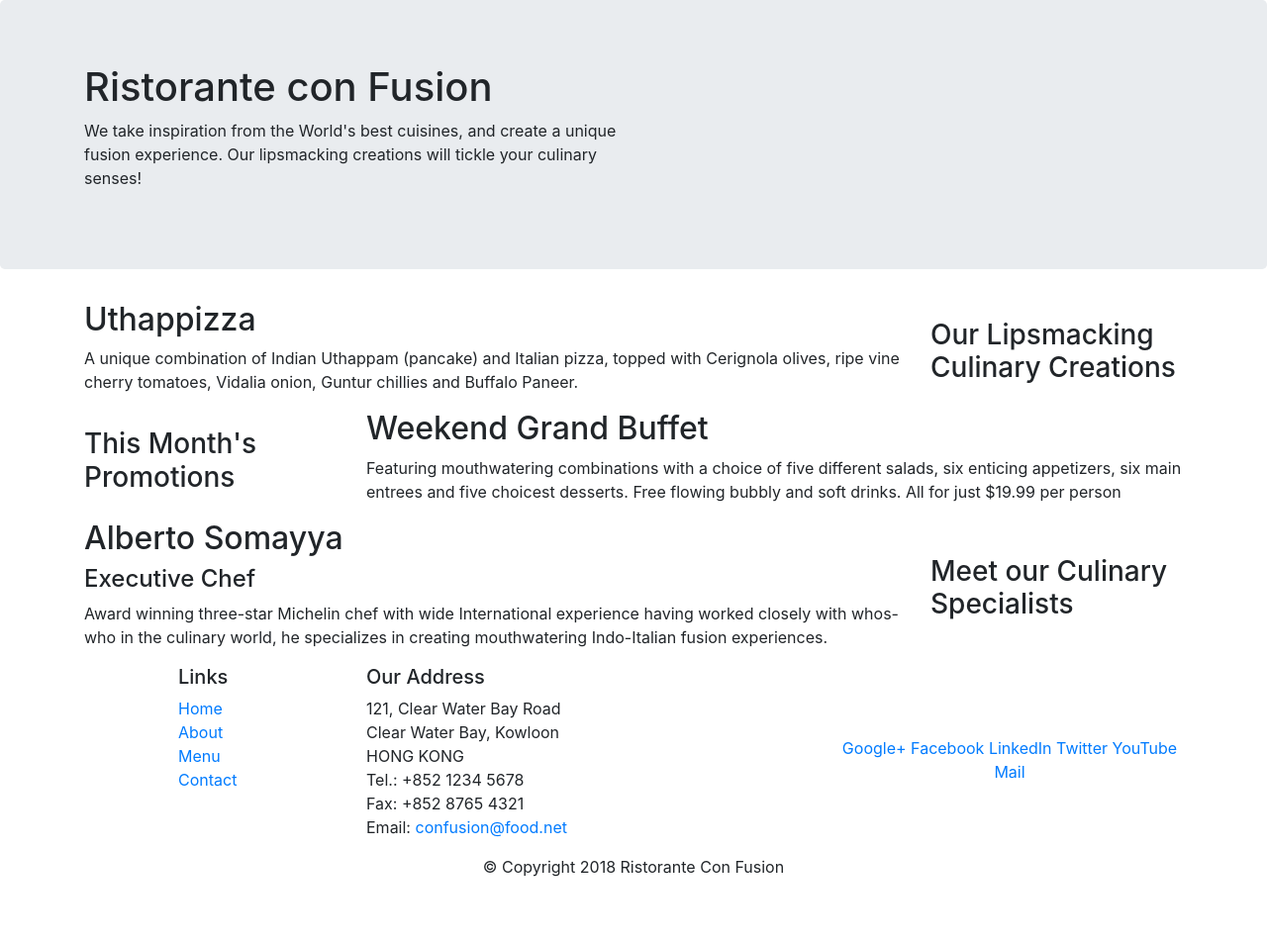
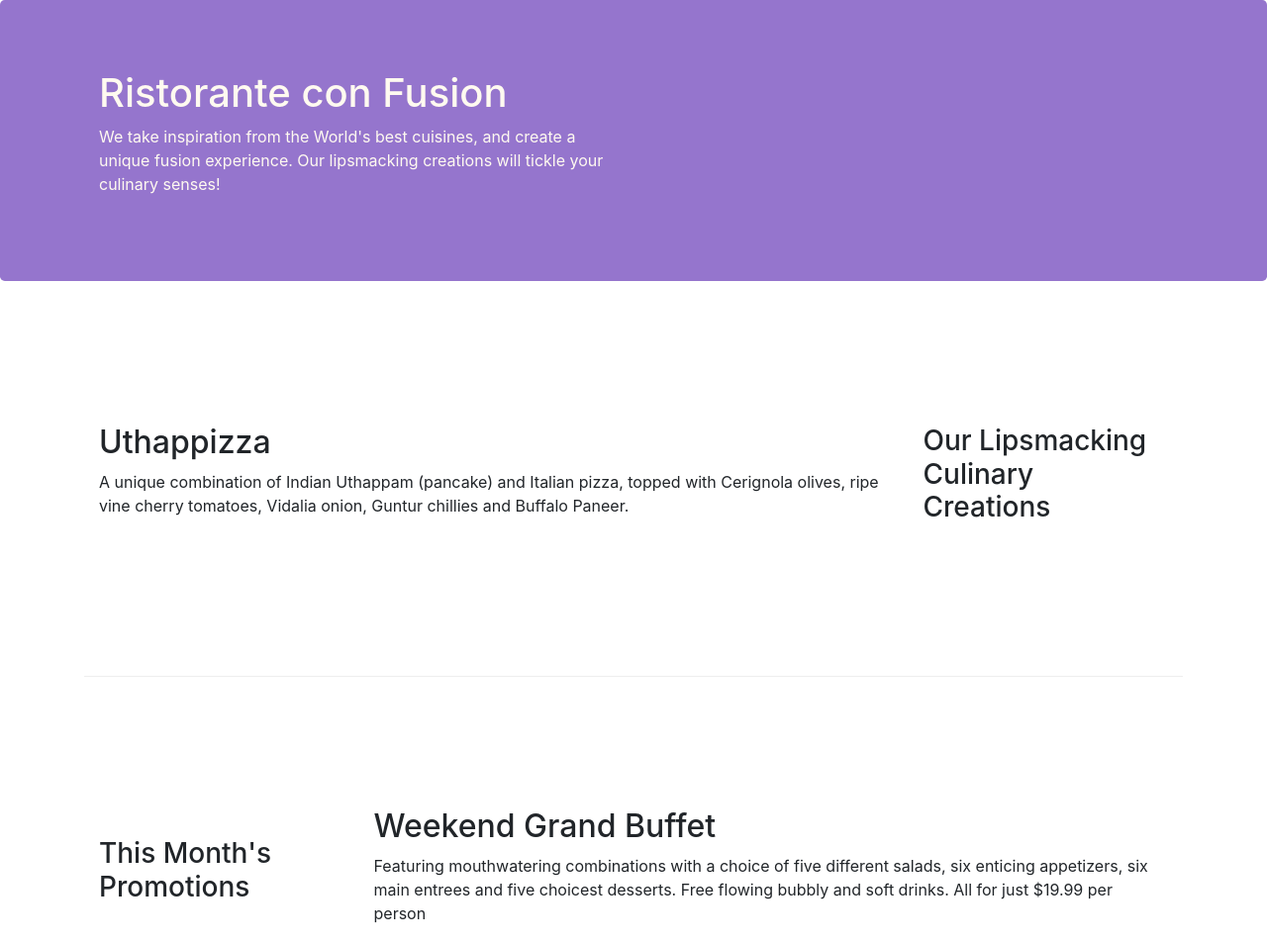
Before and after one commit to mohitg593/front-end-web-development-with-bootstrap, a website: page index.html in a window 1280 px wide. Shown: the top 954 px of the page at 99% size. Before the commit the page ends 904 px from the top, so only its background shows below. Drawn offline with nearby package versions, Linux system fonts and the light colour scheme.

Commit message:
bootstrap grid

```diff
--- a/css/styles.css
+++ b/css/styles.css
@@ -0,0 +1,29 @@
+.row-header{
+    margin:0px auto;
+    padding:0px;
+}
+
+.row-content {
+    margin:0px auto;
+    padding: 50px 0px 50px 0px;
+    border-bottom: 1px ridge;
+    min-height:400px;
+}
+
+.footer{
+    background-color: #D1C4E9;
+    margin:0px auto;
+    padding: 20px 0px 20px 0px;
+}
+.jumbotron {
+    padding:70px 30px 70px 30px;
+    margin:0px auto;
+    background: #9575CD ;
+    color:floralwhite;
+}
+
+address{
+    font-size:80%;
+    margin:0px;
+    color:#0f0f0f;
+}
--- a/index.html
+++ b/index.html
@@ -9,10 +9,6 @@
 
     <!-- Bootstrap CSS -->
     <link rel="stylesheet" href="node_modules/bootstrap/dist/css/bootstrap.min.css">
-    <!-- jQuery first, then Popper.js, then Bootstrap JS. -->
-    <script src="node_modules/jquery/dist/jquery.slim.min.js"></script>
-    <script src="node_modules/popper.js/dist/umd/popper.min.js"></script>
-    <script src="node_modules/bootstrap/dist/js/bootstrap.min.js"></script>
     <link rel="stylesheet" href="css/styles.css">
     <title>Ristorante Con Fusion</title>
 </head>
```
